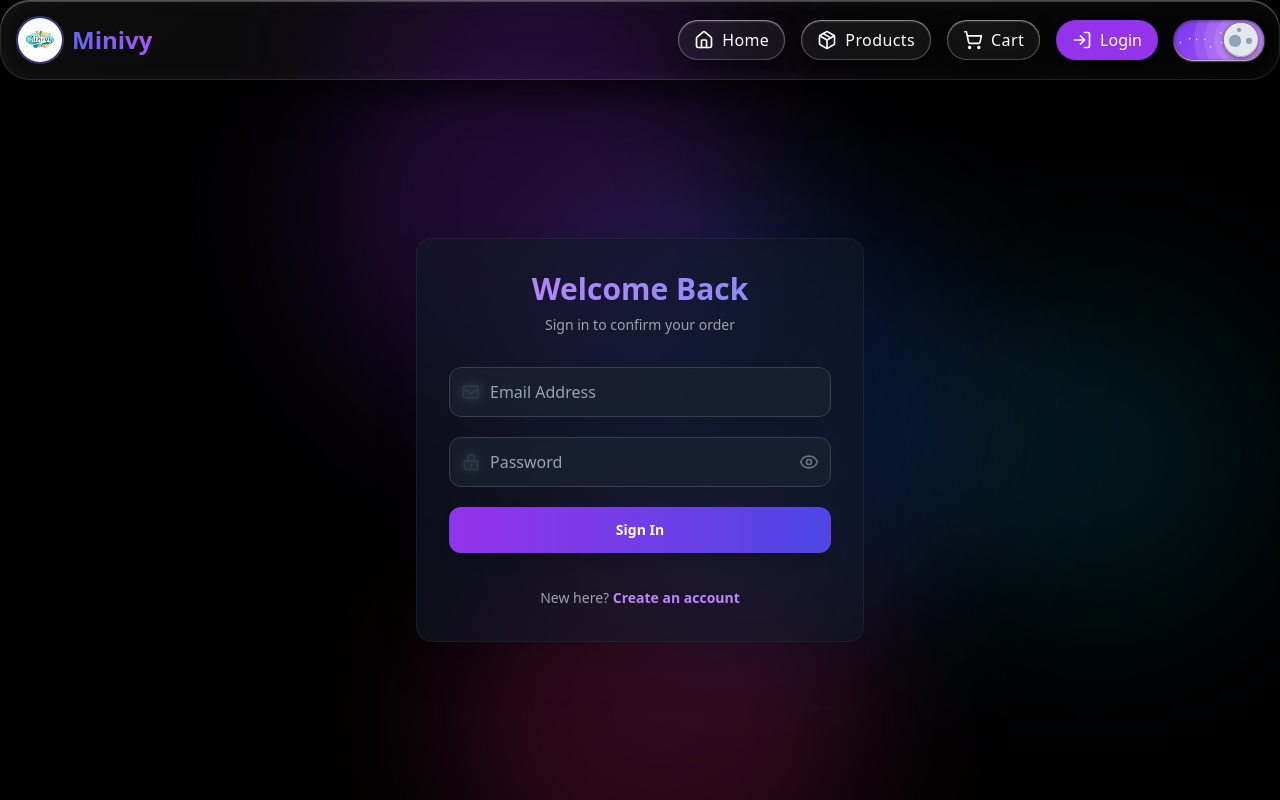
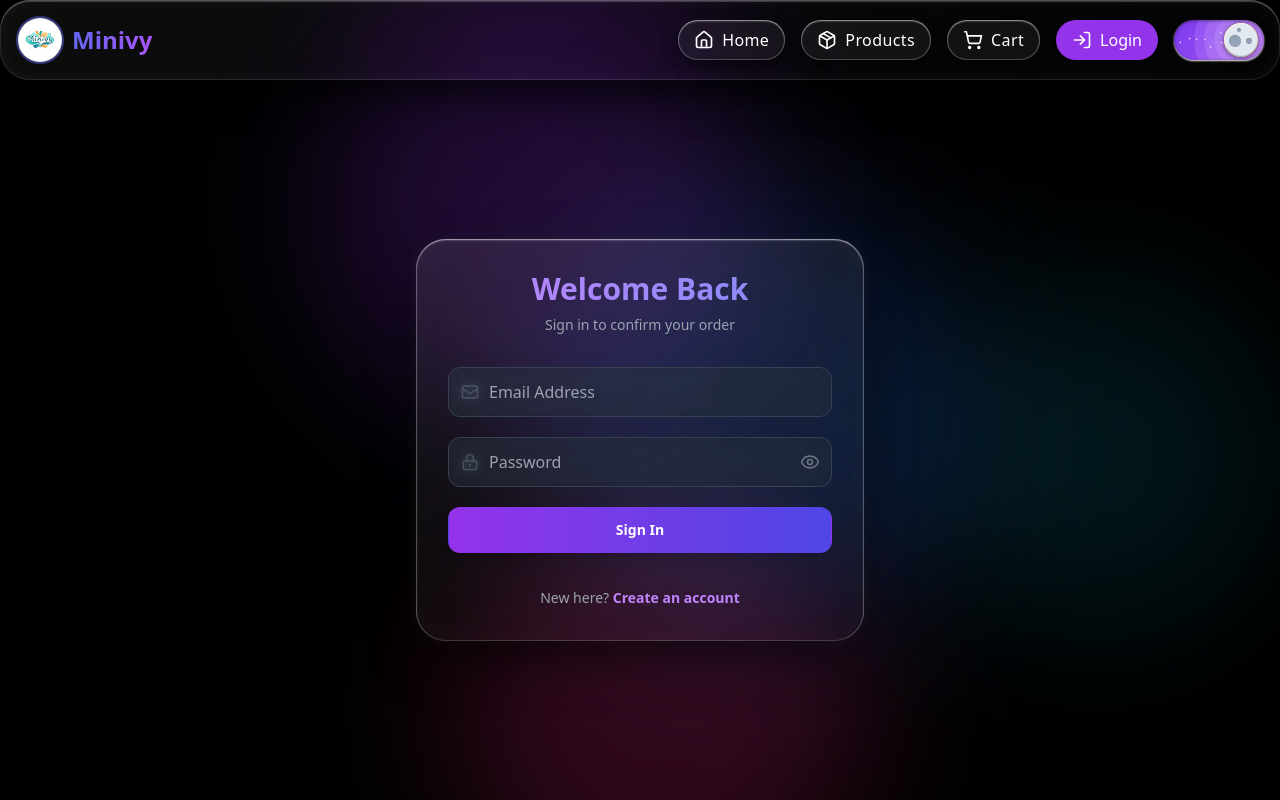
Before and after one commit to witcher-exe/Miniy-WithAntiGravity, a React (Vite) app in the folder client/: page /auth in a window 1280 px wide. Built offline with nearby package versions, Linux system fonts and the light colour scheme; no server answers.

Commit message:
UI Polish: Fix skeleton borders, glassify auth/modals, and flatten navbar edges

```diff
--- a/client/src/components/Navbar.jsx
+++ b/client/src/components/Navbar.jsx
@@ -24,7 +24,7 @@ function Navbar() {
         <motion.nav
             initial={{ y: -100 }}
             animate={{ y: 0 }}
-            className="fixed top-0 left-0 right-0 z-50 glass"
+            className="fixed top-0 left-0 right-0 z-50 glass rounded-none border-x-0 border-t-0"
         >
             <div className="max-w-7xl mx-auto px-4 py-4">
                 <div className="flex items-center justify-between">
--- a/client/src/components/Skeleton.jsx
+++ b/client/src/components/Skeleton.jsx
@@ -25,7 +25,7 @@ const Skeleton = ({ className, height, width, variant = "rect" }) => {
 
 export const ProductSkeleton = () => {
     return (
-        <div className="glass-card rounded-2xl overflow-hidden h-full">
+        <div className="glass-card rounded-2xl overflow-hidden h-full" style={{ boxShadow: 'inset 0 0 0 1px rgba(255, 255, 255, 0.1), inset 0 1px 0 0 rgba(255, 255, 255, 0.2)' }}>
             {/* Image Placeholder */}
             <Skeleton height="256px" className="w-full" />
 
--- a/client/src/pages/AuthPage.jsx
+++ b/client/src/pages/AuthPage.jsx
@@ -65,7 +65,7 @@ const AuthPage = () => {
                     <motion.div
                         layout
                         transition={{ layout: { duration: 0.3, type: "spring", stiffness: 100, damping: 20 } }}
-                        className="relative bg-white/70 dark:bg-gray-900/60 backdrop-blur-xl rounded-2xl shadow-2xl border border-white/20 dark:border-gray-700/30 p-8 overflow-hidden"
+                        className="relative glass-card p-8 overflow-hidden"
                     >
                         <motion.div
                             layout="position"
--- a/client/src/pages/Cart.jsx
+++ b/client/src/pages/Cart.jsx
@@ -69,7 +69,7 @@ function Cart() {
                                     initial={{ opacity: 0, scale: 0.9, y: 20 }}
                                     animate={{ opacity: 1, scale: 1, y: 0 }}
                                     exit={{ opacity: 0, scale: 0.9, y: 20 }}
-                                    className="relative bg-white dark:bg-slate-900 rounded-2xl p-6 shadow-2xl border border-slate-200 dark:border-slate-700 max-w-sm w-full text-center"
+                                    className="relative glass-card p-6 max-w-sm w-full text-center"
                                 >
                                     <div className="w-12 h-12 rounded-full bg-red-100 dark:bg-red-900/30 text-red-500 flex items-center justify-center mx-auto mb-4">
                                         <Trash2 size={24} />
```
